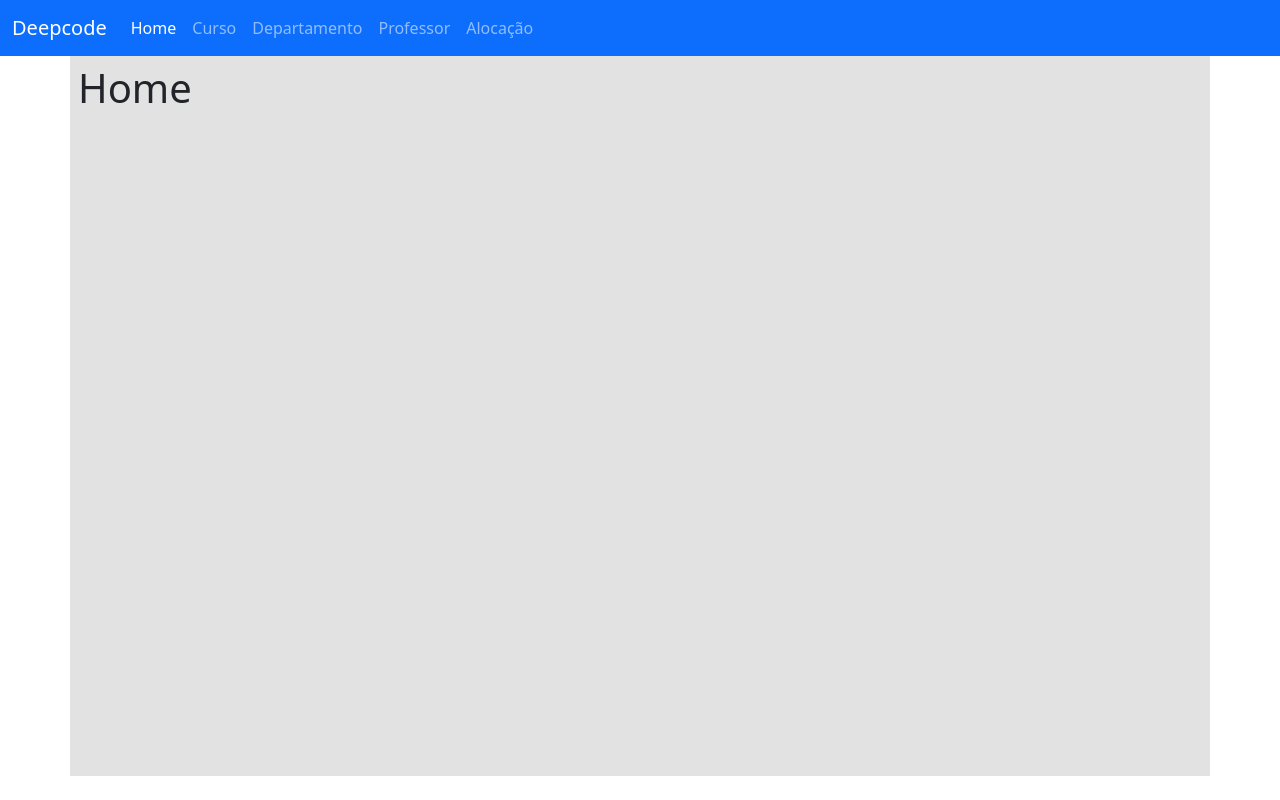
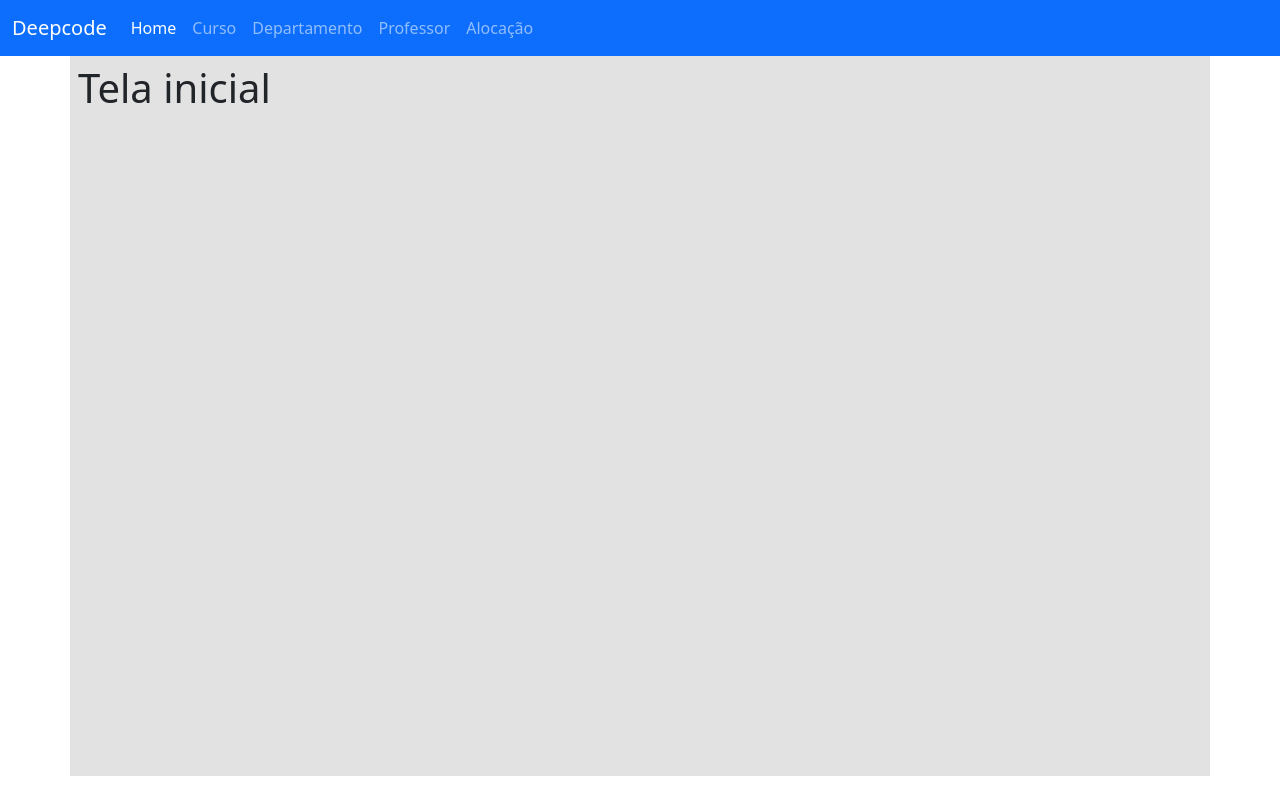
Before and after one commit to zchronoz/deepcode-1, a plain HTML site: page index.html in a window 1280 px wide. Drawn offline with nearby package versions, Linux system fonts and the light colour scheme.

Commit message:
trocando Home por Tela Inicial

```diff
--- a/index.html
+++ b/index.html
@@ -53,7 +53,7 @@
       </div>
     </nav>
     <div class="container">
-      <h1>Home</h1>
+      <h1>Tela inicial</h1>
     </div>
 
     <script
```
Also changed, not shown: 1 other file.
